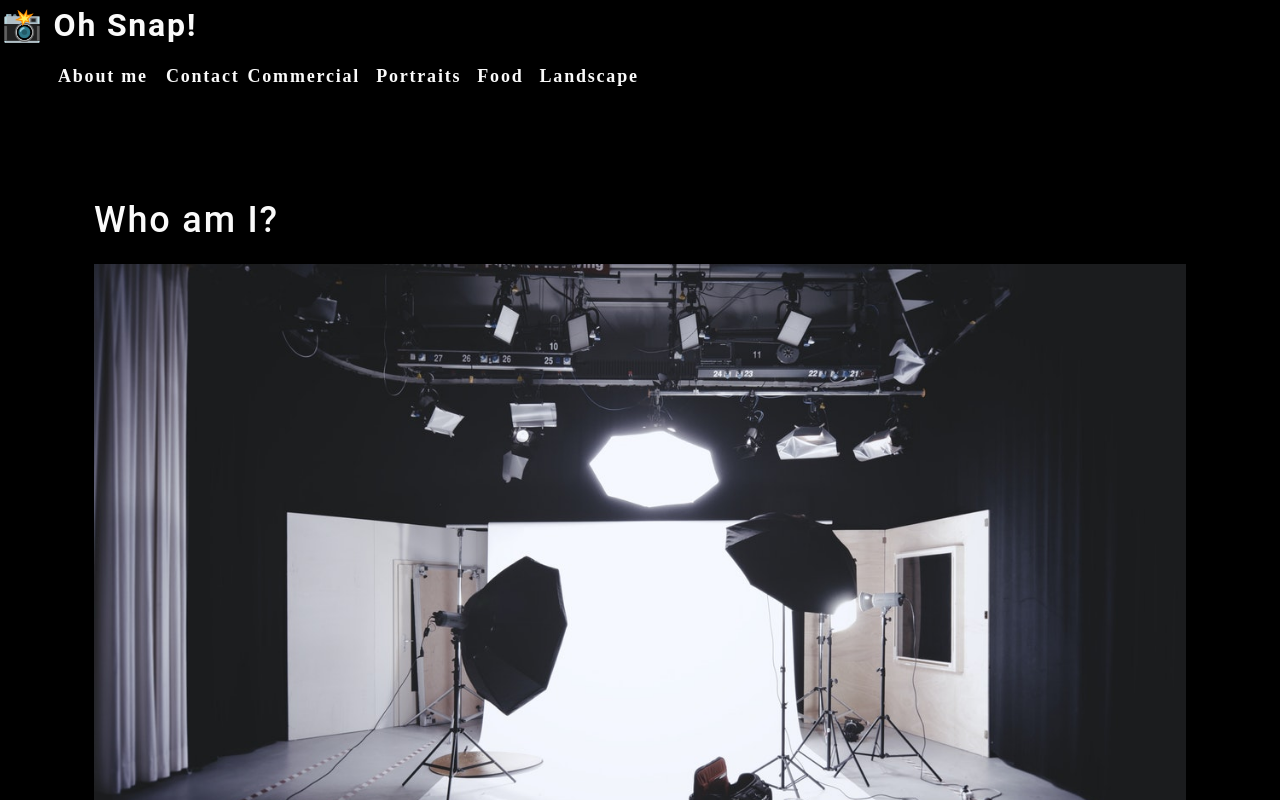
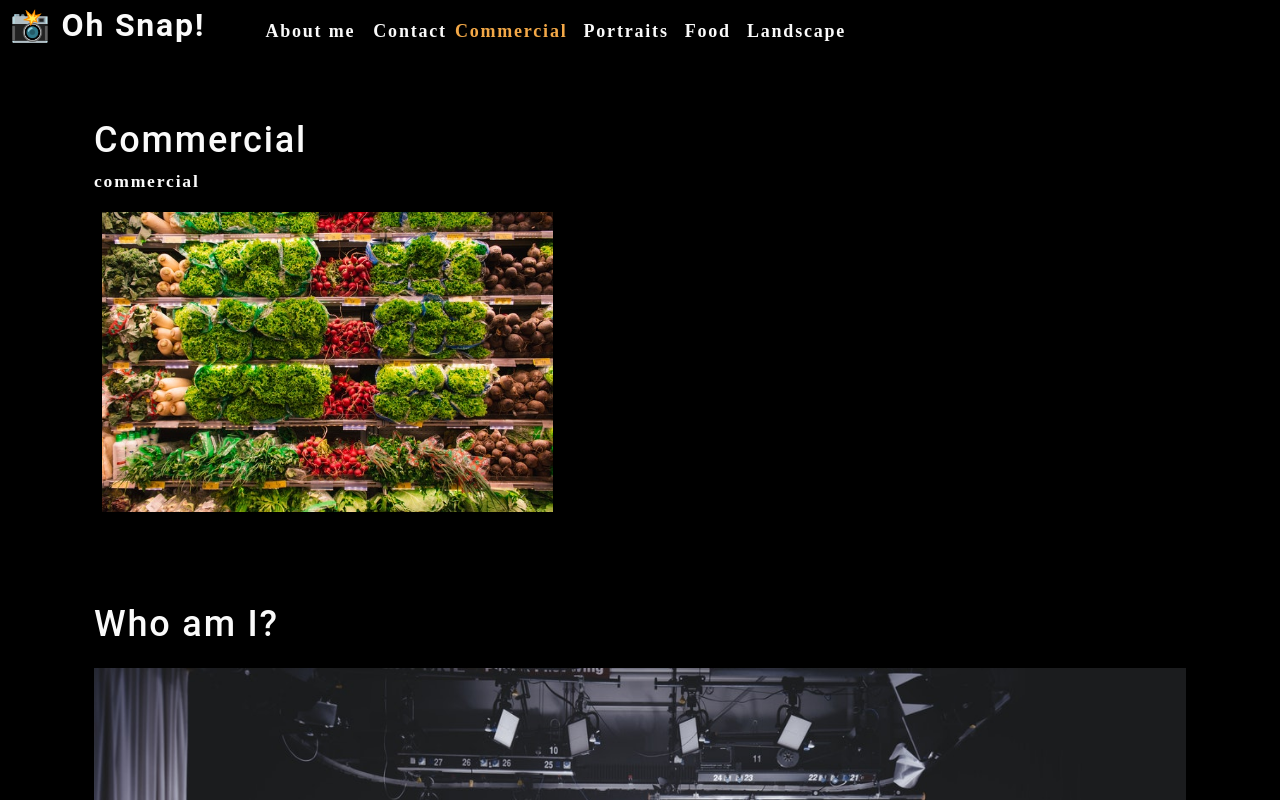
Before and after one commit to AndreBlankholm/photo-port, a React (Create React App) app: page / in a window 1280 px wide. Shown: the top 800 px of the page. Built offline with nearby package versions, Linux system fonts and the light colour scheme.

Commit message:
adding coditional rendering to the Nav component

```diff
--- a/src/App.js
+++ b/src/App.js
@@ -1,18 +1,38 @@
 //import logo from './logo.svg';
-import React from "react";
+import React, {useState} from "react";
 import About from "./components/About";
 import Nav from "./components/Nav";
+import Gallery from "./components/Gallery";
 import "./App.css";
 //<img src={logo} className="App-logo" alt="logo" />
 
 function App() {
+  const [categories] = useState([
+    {
+      name: 'commercial',
+      description: 'Photos of grocery stores, food trucks, and other commercial projects',
+    },
+    { name: 'portraits', description: 'Portraits of people in my life' },
+    { name: 'food', description: 'Delicious delicacies' },
+    { name: 'landscape', description: 'Fields, farmhouses, waterfalls, and the beauty of nature' },
+  ]);
+
+  const [currentCategory, setCurrentCategory] = useState(categories[0]);
+
   return (
     <div>
-      <Nav></Nav>
-      <main>
+    <Nav
+      categories={categories}
+      setCurrentCategory={setCurrentCategory}
+      currentCategory={currentCategory}
+    ></Nav>
+    <main>
+      <div>
+        <Gallery></Gallery>
         <About></About>
-      </main>
-    </div>
+      </div>
+    </main>
+  </div>
   );
 }
 
--- /dev/null
+++ b/src/components/Gallery/index.js
@@ -0,0 +1,27 @@
+import React from 'react';
+import {capitalizeFirstLetter} from "../../utils/helpers";
+import photo from "../../assets/small/commercial/0.jpg";
+
+function Gallery(props) {
+    const currentCategory = {
+      name: "commercial",
+      description:
+        "Photos of grocery stores, food trucks, and other commercial projects",
+    };
+    return (
+      <section>
+        <h1>{capitalizeFirstLetter(currentCategory.name)}</h1>
+        <p>{currentCategory.name}</p>
+        <div className="flex-row">
+            <img
+              src={photo}
+              alt="Commercial Example"
+              className="img-thumbnail mx-1"
+            />
+        </div>
+      </section>
+    );
+  }
+
+
+export default Gallery;
--- a/src/components/Nav/index.js
+++ b/src/components/Nav/index.js
@@ -1,26 +1,16 @@
 import React from "react";
+import { capitalizeFirstLetter } from "../../utils/helpers";
 
-function Nav() {
-  const categories = [
-    {
-      name: "Commercial",
-      description:
-        "Photos of grocery stores, food trucks, and other commercial projects",
-    },
-    { name: "Portraits", description: "Portraits of people in my life" },
-    { name: "Food", description: "Delicious delicacies" },
-    {
-      name: "Landscape",
-      description: "Fields, farmhouses, waterfalls, and the beauty of nature",
-    },
-  ];
+function Nav(props) {
 
-  function categorySelected(name) {
-    console.log(`${name} clicked`);
-  }
+  const {
+    categories = [],
+    setCurrentCategory,
+    currentCategory,
+  } = props;
 
   return (
-    <header>
+    <header className="flex-row px-1">
       <h2>
         <a data-testid="link" href="/">
           <span role="img" aria-label="camera">
@@ -33,14 +23,26 @@
       <nav>
         <ul className="flex-row">
           <li className="mx-2">
-          <a data-testid="about" href="#about">About me</a>
+            <a
+              href="#about"
+            >
+              About me
+            </a>
           </li>
           <li>
             <span>Contact</span>
           </li>
           {categories.map((category) => (
-            <li className="mx-1" key={category.name}>
-              <span onClick={() => categorySelected(category.name)}>{category.name}</span>
+            <li className={`mx-1 ${
+                currentCategory.name === category.name && 'navActive'
+                }`} key={category.name}>
+              <span
+                onClick={() => {
+                  setCurrentCategory(category)
+                }}
+              >
+                {capitalizeFirstLetter(category.name)}
+              </span>
             </li>
           ))}
         </ul>
```
